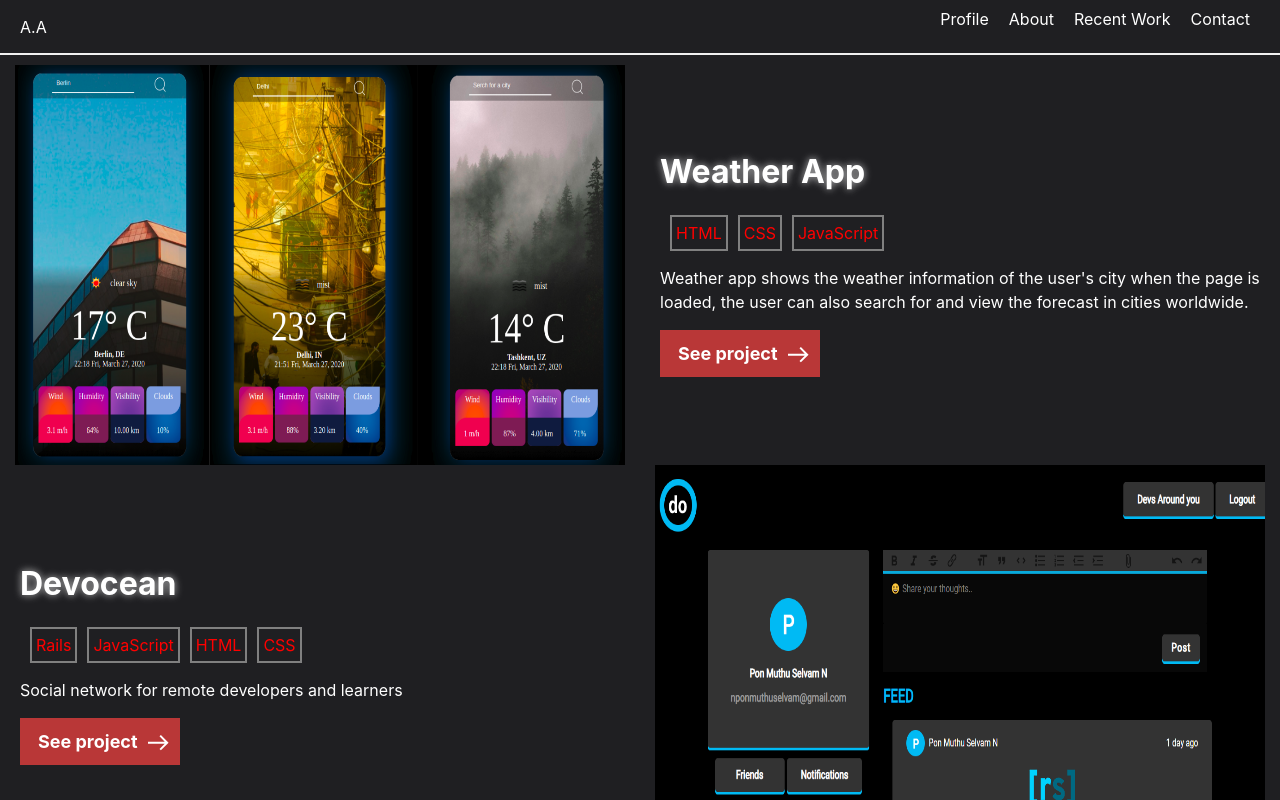
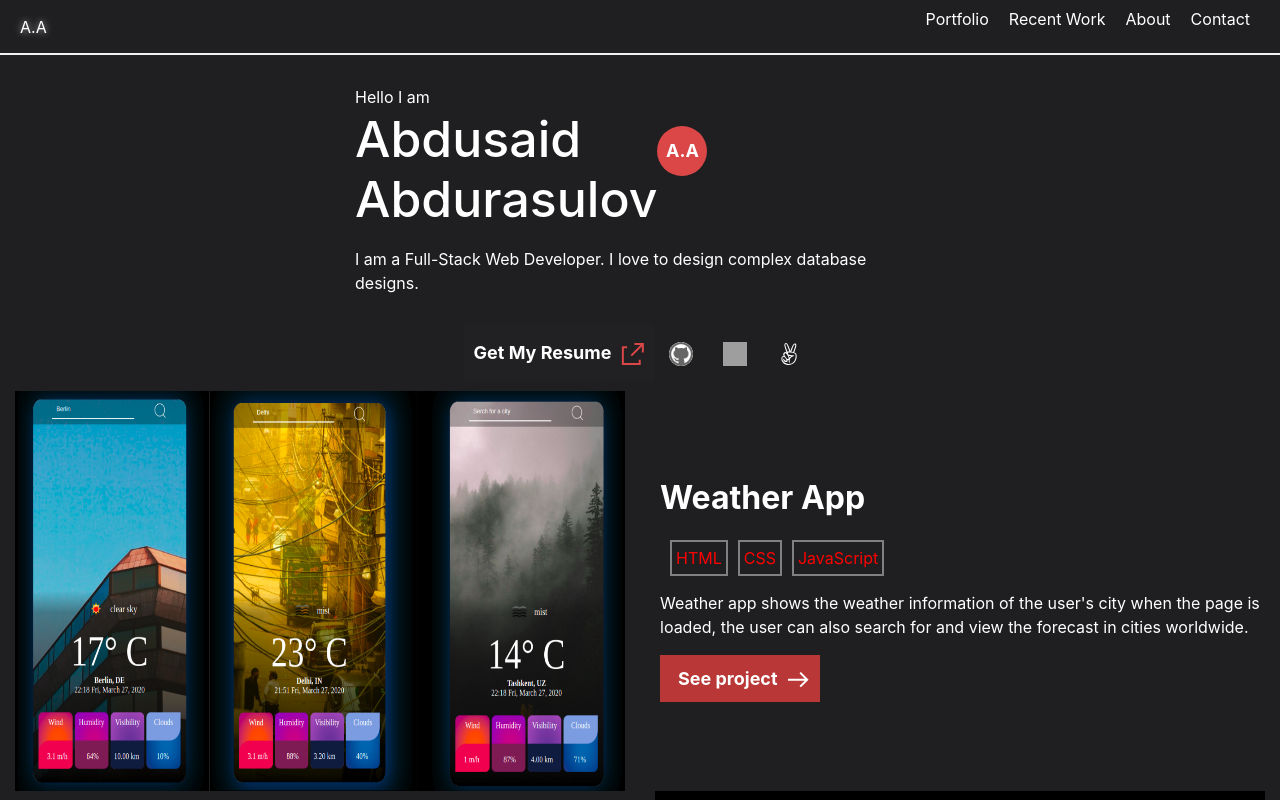
Before and after one commit to Abdusaid10/personal-portfolio, a React (Create React App) app: page / in a window 1280 px wide. Shown: the top 800 px of the page. Built offline with nearby package versions, Linux system fonts and the light colour scheme; grey boxes are pictures that could not be loaded.

Commit message:
add footer and portfolio component and style them

```diff
--- a/src/assets/styles/About.css
+++ b/src/assets/styles/About.css
@@ -102,14 +102,19 @@
 
 #resumeLink {
   padding: 10px;
-  background-color: #36B37F;
+  background-color: #212123;;
   color: white;
   font-weight: bold;
   font-size: 18px;
+  align-items: center;
 }
 
 #resumeLink:hover {
-  background-color: rgba(3, 104, 79, 0.5);
+  box-shadow: 0 2px 24px rgba(139, 138, 138, 0.25);
+}
+
+#resumeLink span {
+  margin-right: 10px;
 }
 
 @media (max-width: 1248px) {
--- a/src/assets/styles/Contacts.css
+++ b/src/assets/styles/Contacts.css
@@ -21,3 +21,8 @@
 #ghLogo {
  border-radius: 180px;
 }
+
+.footer {
+  display: flex;
+  flex-direction: row;
+}
--- a/src/assets/styles/Navbar.css
+++ b/src/assets/styles/Navbar.css
@@ -11,6 +11,7 @@
 
 .name {
   padding: 15px 0;
+  text-shadow: 0 0 0 rgba(139, 138, 138, 0.25), 0 0 6px rgba(236, 236, 236, 0.25), 0 0 8px rgba(255, 255, 255, 0.555);
 }
 
 @media screen and (max-width: 768px) {
--- /dev/null
+++ b/src/assets/styles/Portfolio.css
@@ -0,0 +1,33 @@
+#portfolio {
+  display: flex;
+  flex-direction: column;
+  justify-content: center;
+  align-items: center;
+  margin: auto;
+}
+
+.center-items {
+  display: flex;
+  flex-direction: column;
+  justify-content: center;
+  align-items: baseline;
+  margin: 10px auto;
+  padding: 20px;
+}
+
+.center-items p {
+  margin: auto;
+}
+
+#info {
+  display: flex;
+  flex-direction: row;
+  justify-content: baseline;
+  align-items: baseline;
+  font-weight: bold;
+}
+
+#portfolio h2 {
+  font-size: 50px;
+  padding-bottom: 10px;
+}
--- a/src/assets/styles/Project.css
+++ b/src/assets/styles/Project.css
@@ -65,7 +65,7 @@
 .see-project:hover {
   text-decoration: none;
   color: white;
-  background: rgb(216, 13, 13);
+  background: rgb(206, 45, 66);
   text-shadow: 0 0 0 rgba(139, 138, 138, 0.25), 0 0 4px rgba(236, 236, 236, 0.25), 0 0 6px rgba(255, 255, 255, 0.555);
 }
 
--- a/src/assets/styles/index.css
+++ b/src/assets/styles/index.css
@@ -35,12 +35,6 @@ body {
   color: #fff;
 }
 
-h2 {
- font-weight: bold;
-  font-size: 32px;
-  text-shadow: 0 0 0 rgba(139, 138, 138, 0.25), 0 0 6px rgba(236, 236, 236, 0.25), 0 0 8px rgba(255, 255, 255, 0.555);
-}
-
 #root {
   width: 100%;
 }
@@ -52,3 +46,16 @@ h2 {
   color: #fff;
   width: 100%;
 }
+
+.circle {
+  display: flex;
+  background-color: #DB4747;
+  width: 50px;
+  height: 50px;
+  border: none;
+  border-radius: 50px;
+  justify-content: center;
+  align-items: center;
+  font-weight: bold;
+  font-size: 18px;
+}
--- a/src/components/About.js
+++ b/src/components/About.js
@@ -36,7 +36,12 @@ const About = () => {
           nam delectus nihil soluta architecto deserunt numquam,
           quos at reiciendis, natus, nesciunt repellendus quod.
         </p>
-        <button id="resumeLink" type="button" onClick={() => console.log('get resume')}>Get My Resume</button>
+        <button id="resumeLink" type="button" onClick={() => console.log('get resume')}>
+          <span>Get My Resume</span>
+          <svg width="23" height="23" viewBox="0 0 23 23" fill="none" xmlns="http://www.w3.org/2000/svg">
+            <path fillRule="evenodd" clipRule="evenodd" d="M13.4334 2.05151H19.441L9.56804 11.9244L10.9822 13.3386L20.8552 3.46568V9.47335H22.8552V1.05151V0.0515137H21.8552H13.4334V2.05151ZM1.85303 3.20964H6.0643V5.20964H2.85303V20.0533H17.6967V16.8426H19.6967V21.0533V22.0533H18.6967H1.85303H0.853027V21.0533V4.20964V3.20964H1.85303Z" fill="#DB4747" />
+          </svg>
+        </button>
       </div>
       <div className="col-md-6">
         <div className="row skills-container">
--- a/src/components/App.js
+++ b/src/components/App.js
@@ -1,5 +1,6 @@
 import React from 'react';
 import Navbar from '../containers/Navbar';
+import Portfolio from './Portfolio';
 import About from './About';
 import Contact from './Contact';
 import RecentWork from '../containers/RecentWork';
@@ -12,6 +13,7 @@ import 'bootstrap/dist/css/bootstrap.min.css';
 const App = () => (
   <div className="app">
     <Navbar />
+    <Portfolio />
     <RecentWork />
     <About />
     <GetStarted />
--- a/src/components/Footer.js
+++ b/src/components/Footer.js
@@ -0,0 +1,16 @@
+import React from 'react';
+import Contact from './Contact';
+
+const Footer = () => (
+  <div className="footer">
+    <button id="resumeLink" type="button" onClick={() => console.log('get resume')}>
+      <span>Get My Resume</span>
+      <svg width="23" height="23" viewBox="0 0 23 23" fill="none" xmlns="http://www.w3.org/2000/svg">
+        <path fillRule="evenodd" clipRule="evenodd" d="M13.4334 2.05151H19.441L9.56804 11.9244L10.9822 13.3386L20.8552 3.46568V9.47335H22.8552V1.05151V0.0515137H21.8552H13.4334V2.05151ZM1.85303 3.20964H6.0643V5.20964H2.85303V20.0533H17.6967V16.8426H19.6967V21.0533V22.0533H18.6967H1.85303H0.853027V21.0533V4.20964V3.20964H1.85303Z" fill="#DB4747" />
+      </svg>
+    </button>
+    <Contact />
+  </div>
+);
+
+export default Footer;
--- a/src/components/Nav/NavMenu.js
+++ b/src/components/Nav/NavMenu.js
@@ -12,9 +12,14 @@ const NavMenuStyle = styled.ul`
     margin: 0;
   }
 
+  .menu-item a {
+    text-decoration: none;
+    color: white;
+  }
+
   @media (max-width: 768px) {
     flex-flow: column nowrap;
-    background-color: #0D2538;
+    background-color: #1B1B1E;
     position: fixed;
     top: 0;
     right: 0;
@@ -34,10 +39,18 @@ const NavMenuStyle = styled.ul`
 
 const NavMenu = ({ open }) => (
   <NavMenuStyle open={open}>
-    <li className="menu-item">Profile</li>
-    <li className="menu-item">About</li>
-    <li className="menu-item">Recent Work</li>
-    <li className="menu-item">Contact</li>
+    <li className="menu-item">
+      <a href="#portfolio">Portfolio</a>
+    </li>
+    <li className="menu-item">
+      <a href="#projectsContainer">Recent Work</a>
+    </li>
+    <li className="menu-item">
+      <a href="#about">About</a>
+    </li>
+    <li className="menu-item">
+      <a href="#contacts">Contact</a>
+    </li>
   </NavMenuStyle>
 );
 
--- /dev/null
+++ b/src/components/Portfolio.js
@@ -0,0 +1,26 @@
+import React from 'react';
+import Footer from './Footer';
+import '../assets/styles/Portfolio.css';
+
+const Portfolio = () => (
+  <div id="portfolio" className="col-md-6">
+    <div className="center-items">
+      <span>Hello I am</span>
+      <div id="info">
+        <h2>
+          Abdusaid
+          <br />
+          Abdurasulov
+        </h2>
+        <span className="circle">A.A</span>
+      </div>
+      <p>
+        I am a Full-Stack Web Developer. I love to design
+        complex database designs.
+      </p>
+    </div>
+    <Footer />
+  </div>
+);
+
+export default Portfolio;
```
